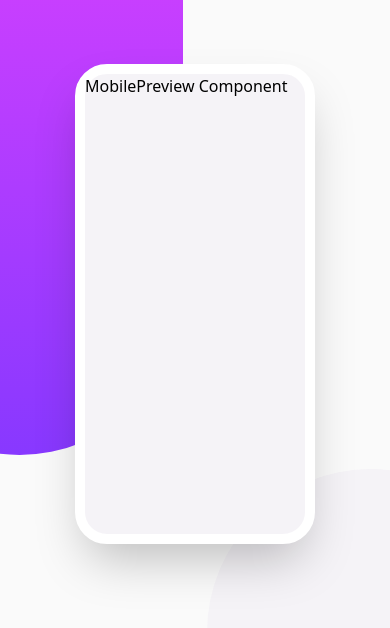
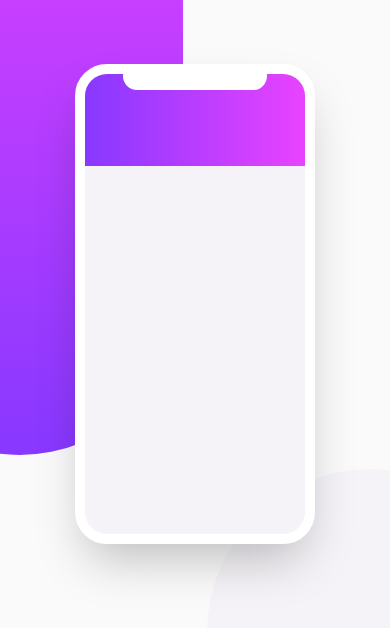
Before and after one commit to bryanmagalong/chat-app-css-react, a React (Create React App) app: page / in a window 390 px wide. Shown: the top 628 px of the page. Built offline with nearby package versions, Linux system fonts and the light colour scheme.

Commit message:
feat: add MobileHeader component

```diff
--- a/src/components/MobilePreview/MobileFrame.js
+++ b/src/components/MobilePreview/MobileFrame.js
@@ -1,7 +1,7 @@
 import React from 'react';
 
 const MobileFrame = ({ children }) => (
-  <div className="relative w-60 h-frame mx-auto shadow-2xl border-frame rounded-frame border-white bg-light-grayish-violet">
+  <div className="relative w-60 h-frame mx-auto shadow-2xl border-frame rounded-frame border-white bg-light-grayish-violet overflow-x-hidden">
     {children}
   </div>
 );
--- /dev/null
+++ b/src/components/MobilePreview/MobileHeader.js
@@ -0,0 +1,12 @@
+import React from 'react';
+
+const MobileHeader = ({ children }) => (
+  <div className="relative h-mfheader bg-gradient-to-r from-light-violet to-light-magenta">
+    <div className="flex flex-row justify-center">
+      <div className="absolute -top-3 h-7 w-36 bg-white rounded-full" />
+    </div>
+    {children}
+  </div>
+);
+
+export default MobileHeader;
--- a/src/components/MobilePreview/index.js
+++ b/src/components/MobilePreview/index.js
@@ -1,7 +1,12 @@
 import React from 'react';
 
 import MobileFrame from './MobileFrame';
+import MobileHeader from './MobileHeader';
 
-const MobilePreview = () => <MobileFrame>MobilePreview Component</MobileFrame>;
+const MobilePreview = () => (
+  <MobileFrame>
+    <MobileHeader />
+  </MobileFrame>
+);
 
 export default MobilePreview;
```
